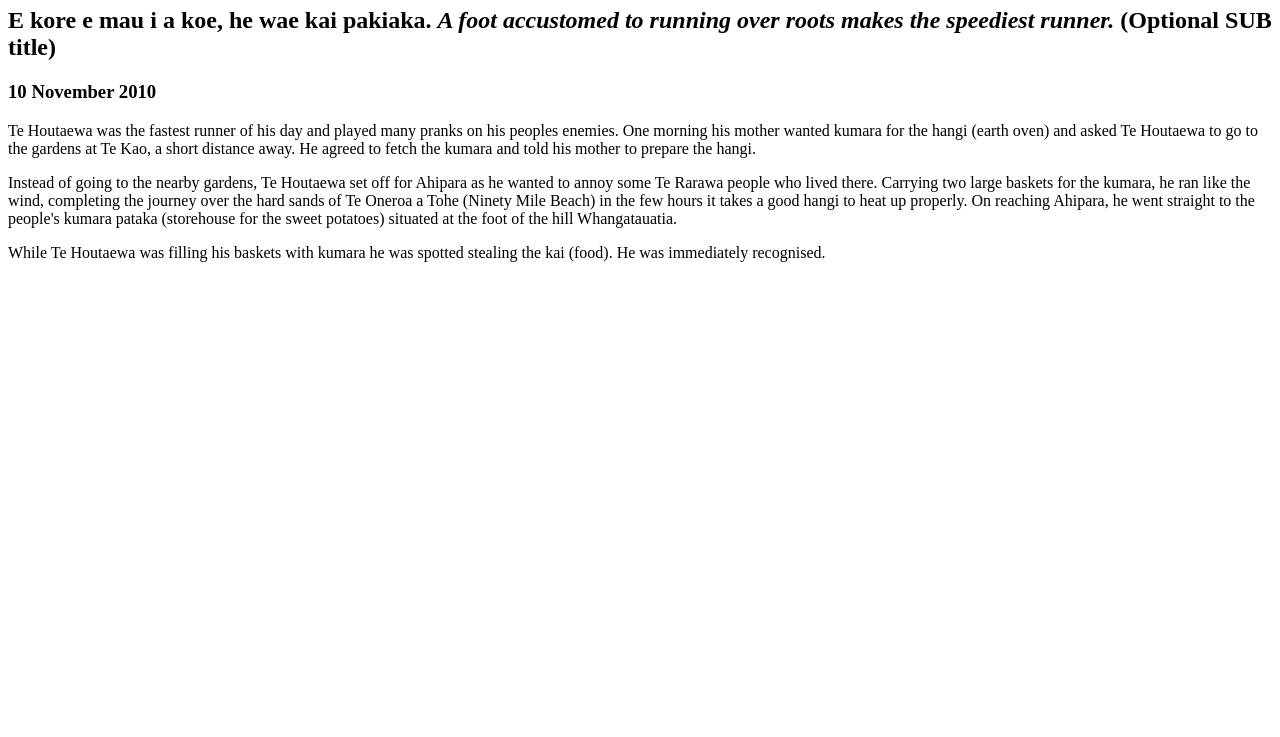
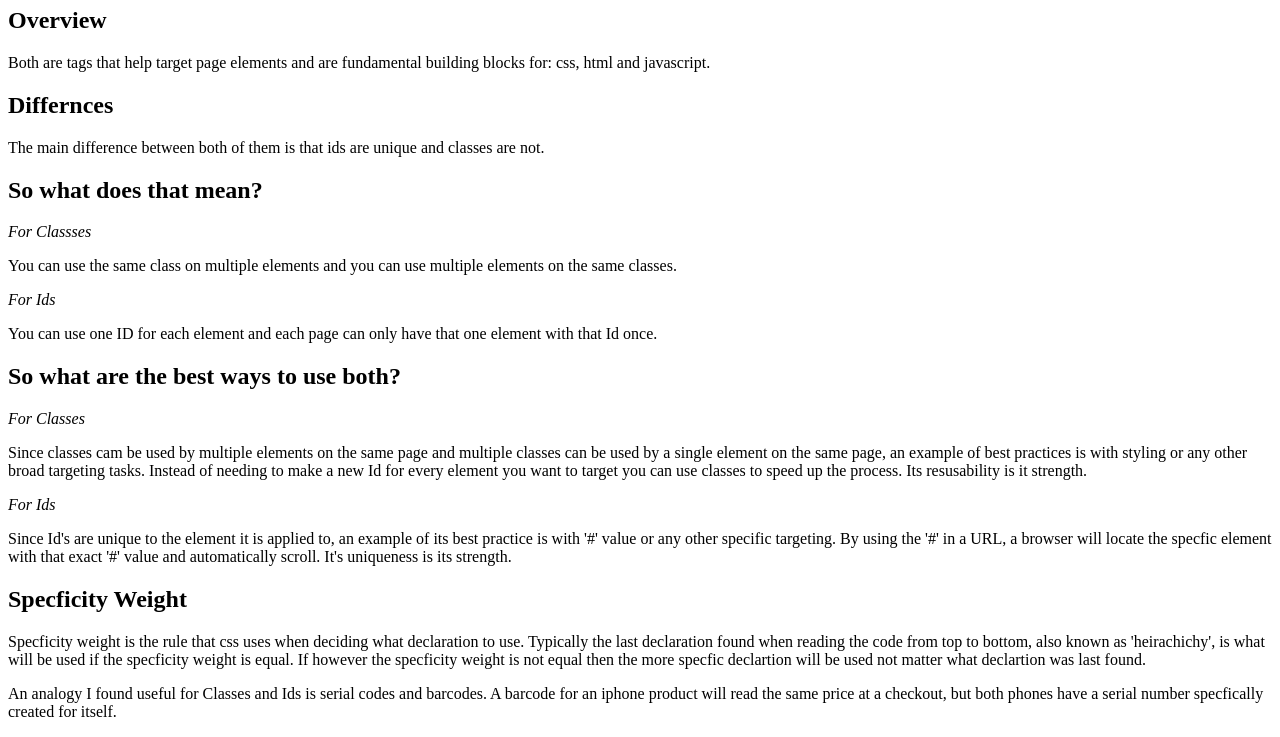
Before and after one commit to jonas-lilley/jonas-lilley.github.io, a plain HTML site: page blog/css-concepts.html in a window 1280 px wide. Shown: the part 73-810 px from the top of the page. Drawn offline with Linux system fonts and the light colour scheme.

Commit message:
All blogs written

```diff
--- a/blog/css-concepts.html
+++ b/blog/css-concepts.html
@@ -8,37 +8,59 @@
   </head>
 
   <body>
-    <h1>The Story of Te Houtaewa (PAGE heading)</h1>
-    <h2>
-      E kore e mau i a koe, he wae kai pakiaka.
-      <em
-        >A foot accustomed to running over roots makes the speediest runner.</em
-      >
-      (Optional SUB title)
-    </h2>
-    <h3>10 November 2010</h3>
-
+    <h1>Classes vs. Ids</h1>
+    <h2>Overview</h2>
     <p>
-      Te Houtaewa was the fastest runner of his day and played many pranks on
-      his peoples enemies. One morning his mother wanted kumara for the hangi
-      (earth oven) and asked Te Houtaewa to go to the gardens at Te Kao, a short
-      distance away. He agreed to fetch the kumara and told his mother to
-      prepare the hangi.
+      Both are tags that help target page elements and are fundamental building
+      blocks for: css, html and javascript.
+    </p>
+    <h2>Differnces</h2>
+    <p>
+      The main difference between both of them is that ids are unique and
+      classes are not.
+    </p>
+    <h2>So what does that mean?</h2>
+    <em>For Classses</em>
+    <p>
+      You can use the same class on multiple elements and you can use multiple
+      elements on the same classes.
+    </p>
+    <em>For Ids</em>
+    <p>
+      You can use one ID for each element and each page can only have that one
+      element with that Id once.
+    </p>
+    <h2>So what are the best ways to use both?</h2>
+    <em>For Classes</em>
+    <p>
+      Since classes cam be used by multiple elements on the same page and
+      multiple classes can be used by a single element on the same page, an
+      example of best practices is with styling or any other broad targeting
+      tasks. Instead of needing to make a new Id for every element you want to
+      target you can use classes to speed up the process. Its resusability is it
+      strength.
+    </p>
+    <em>For Ids</em>
+    <p>
+      Since Id's are unique to the element it is applied to, an example of its
+      best practice is with '#' value or any other specific targeting. By using
+      the '#' in a URL, a browser will locate the specfic element with that
+      exact '#' value and automatically scroll. It's uniqueness is its strength.
+    </p>
+    <h2>Specficity Weight</h2>
+    <p>
+      Specficity weight is the rule that css uses when deciding what declaration
+      to use. Typically the last declaration found when reading the code from
+      top to bottom, also known as 'heirachichy', is what will be used if the
+      specficity weight is equal. If however the specficity weight is not equal
+      then the more specfic declartion will be used not matter what declartion
+      was last found.
     </p>
     <p>
-      Instead of going to the nearby gardens, Te Houtaewa set off for Ahipara as
-      he wanted to annoy some Te Rarawa people who lived there. Carrying two
-      large baskets for the kumara, he ran like the wind, completing the journey
-      over the hard sands of Te Oneroa a Tohe (Ninety Mile Beach) in the few
-      hours it takes a good hangi to heat up properly. On reaching Ahipara, he
-      went straight to the people's kumara pataka (storehouse for the sweet
-      potatoes) situated at the foot of the hill Whangatauatia.
+      An analogy I found useful for Classes and Ids is serial codes and
+      barcodes. A barcode for an iphone product will read the same price at a
+      checkout, but both phones have a serial number specfically created for
+      itself.
     </p>
-    <p>
-      While Te Houtaewa was filling his baskets with kumara he was spotted
-      stealing the kai (food). He was immediately recognised.
-    </p>
-
-    <!-- this is a comment. -->
   </body>
 </html>
```
Also changed, not shown: about-me.html (+1 -0 lines), blog-page.html (+4 -3 lines), index.html (+1 -0 lines).
